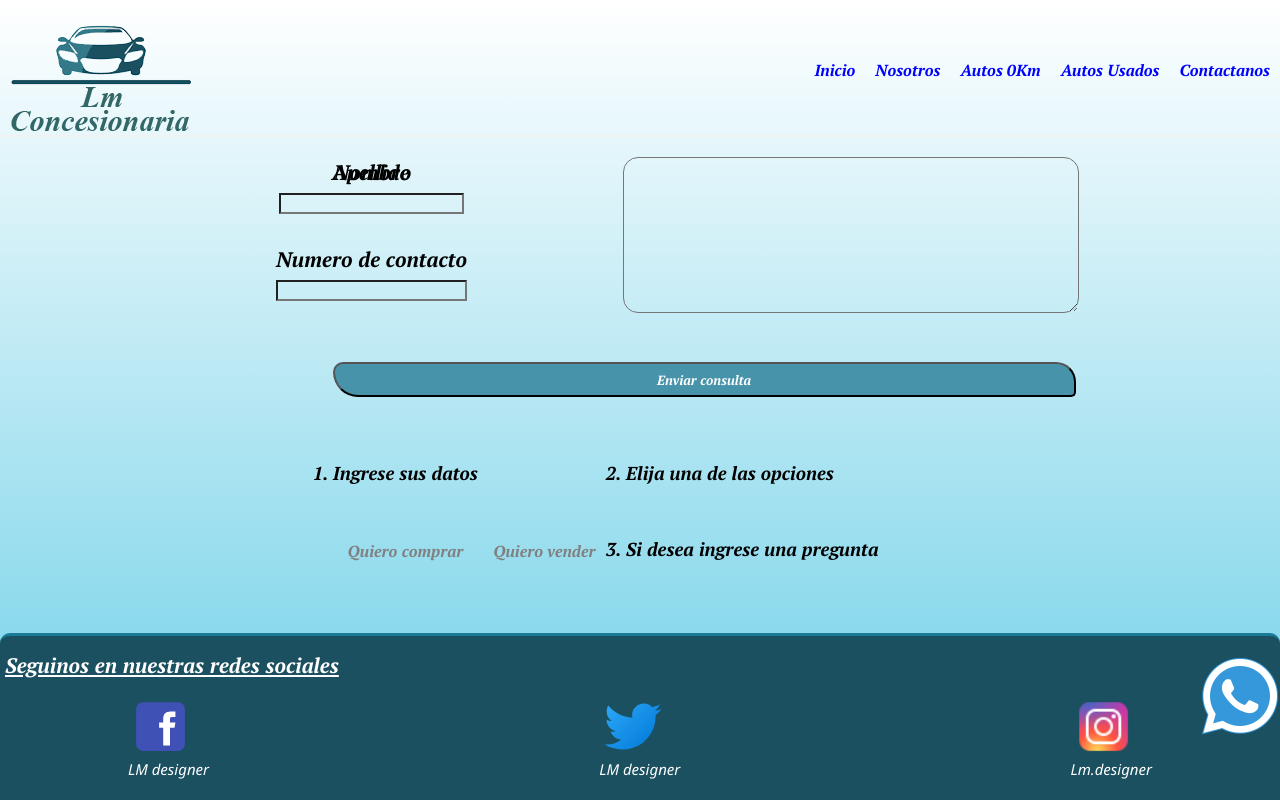
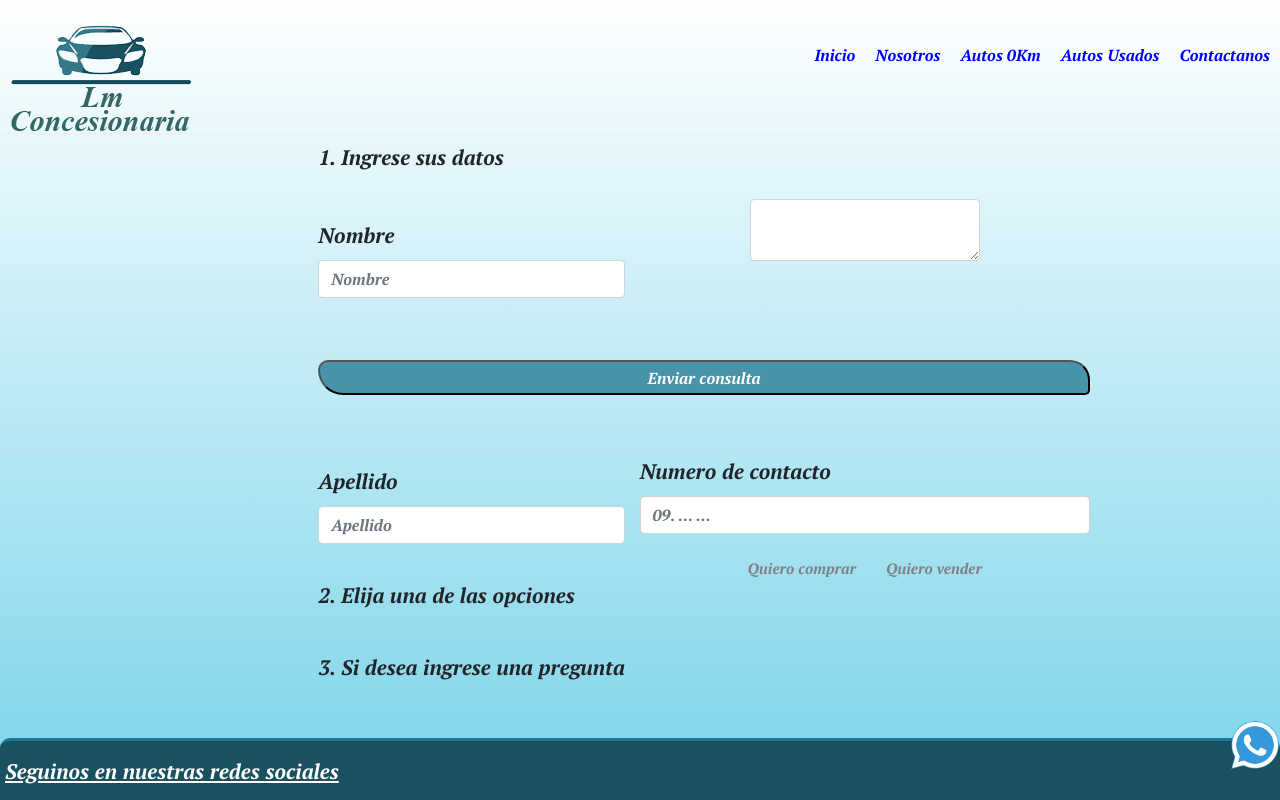
Before and after one commit to leandro3742/concesionaria_nueva, a React (Create React App) app: page /Contactanos in a window 1280 px wide. Shown: the top 800 px of the page. Built offline with nearby package versions, Linux system fonts and the light colour scheme.

Commit message:
agrego boostrap

```diff
--- a/public/index.html
+++ b/public/index.html
@@ -8,6 +8,7 @@
       name="description"
       content="Web site created using create-react-app"
     />
+    <link rel="stylesheet" href="https://cdn.jsdelivr.net/npm/bootstrap@4.6.0/dist/css/bootstrap.min.css" integrity="sha384-B0vP5xmATw1+K9KRQjQERJvTumQW0nPEzvF6L/Z6nronJ3oUOFUFpCjEUQouq2+l" crossorigin="anonymous">
     <title>Concesionaria</title>
   </head>
 
@@ -18,15 +19,8 @@
   <body>
     <noscript>You need to enable JavaScript to run this app.</noscript>
     <div id="root"></div>
-    <!--
-      This HTML file is a template.
-      If you open it directly in the browser, you will see an empty page.
-
-      You can add webfonts, meta tags, or analytics to this file.
-      The build step will place the bundled scripts into the <body> tag.
-
-      To begin the development, run `npm start` or `yarn start`.
-      To create a production bundle, use `npm run build` or `yarn build`.
-    -->
+    <!-- BOOSTRAP -->
+    <script src="https://code.jquery.com/jquery-3.5.1.slim.min.js" integrity="sha384-DfXdz2htPH0lsSSs5nCTpuj/zy4C+OGpamoFVy38MVBnE+IbbVYUew+OrCXaRkfj" crossorigin="anonymous"></script>
+    <script src="https://cdn.jsdelivr.net/npm/bootstrap@4.6.0/dist/js/bootstrap.bundle.min.js" integrity="sha384-Piv4xVNRyMGpqkS2by6br4gNJ7DXjqk09RmUpJ8jgGtD7zP9yug3goQfGII0yAns" crossorigin="anonymous"></script>
   </body>
 </html>
--- a/src/App.js
+++ b/src/App.js
@@ -7,6 +7,7 @@ import Nosotros from './Pages/Nosotros';
 import Autos0Km from './Pages/Autos0Km.js';
 import AutosUsados from './Pages/AutosUsados';
 import Contactanos from './Pages/Contactanos';
+
 function App() {
   return (
     <div className="App">
@@ -19,7 +20,7 @@ function App() {
             <Route exact path="/Autos_Usados" component={AutosUsados} />
             <Route exact path="/Contactanos" component={Contactanos} />
           </Switch>
-        </ Layout>
+        </Layout>
       </BrowserRouter>
     </div>
   );
--- a/src/Componentes/Contactanos.js
+++ b/src/Componentes/Contactanos.js
@@ -4,7 +4,7 @@ import './Styles/Contactanos.css';
 import swal from 'sweetalert';
 import { useState } from 'react/cjs/react.development';
 
-export default function ContactUs() {
+export default function Contactanos() {
 
   function sendEmail(e) {
     e.preventDefault();
@@ -43,38 +43,37 @@ export default function ContactUs() {
 
   }
   return (
-    // <div>
       <form className="formulario" onSubmit={sendEmail}>
         <input type="hidden" name="contact_number" />
-        <h3 className="pasos_a_seguir">1. Ingrese sus datos</h3>
-        <div className="container-form nombre">
+
+        <h3 style={{ fontSize: "21px" }} >1. Ingrese sus datos</h3>
+        <div>
           <label className="etiquetas primera">Nombre</label>
-          <input className="input" type="text" name="nombre_cliente" />
+          <input className="form-control" type="text" placeholder="Nombre" name="nombre_cliente" readonly></input>
         </div>
 
-        <div className="container-form nombre">
+        <div className="mt-3">
           <label className="etiquetas primera">Apellido</label>
-          <input className="input" type="text" name="nombre_cliente" />
+          <input className="form-control" type="text" placeholder="Apellido" name="apellido_cliente" readonly></input>
         </div>
 
-        <div className="container-form numero">
+        <div className="mt-3">
           <label className="etiquetas">Numero de contacto</label>
-          <input className="input" type="number" name="numero_cliente" />
+          <input className="form-control" type="text" placeholder="09. ... ..." name="numero_cliente" readonly></input>
         </div>
 
-        <h3 className="pasos_a_seguir">2. Elija una de las opciones</h3>
-        <div className="elegir_si_vender_o_comprar">
-          <h4 className={comprar} onClick={()=> elegir("comprar")}>Quiero comprar</h4>
-          <h4 className={vender} onClick={()=> elegir("vender")}>Quiero vender</h4>
+        <h3 style={{ fontSize: "21px" }} className="mt-4">2. Elija una de las opciones</h3>
+        <div className="d-flex justify-content-center">
+          <h4 style={{ fontSize: "15px" }} className={comprar} onClick={()=> elegir("comprar")}>Quiero comprar</h4>
+          <h4 style={{ fontSize: "15px" }} className={vender} onClick={()=> elegir("vender")}>Quiero vender</h4>
         </div>
 
-        <h3 className="pasos_a_seguir">3. Si desea ingrese una pregunta </h3>
+        <h3 style={{ fontSize: "21px" }} className="mt-4">3. Si desea ingrese una pregunta </h3>
         <div className="container-form descripcion">
-          <textarea className="descripcion" type="text" name="mensaje"  />
+          <textarea className="form-control" type="text" name="mensaje"/>
         </div>
 
         <input className="submit" type="submit" value="Enviar consulta" />
       </form>
-    // </div>
   );
 }
--- a/src/Componentes/layout.js
+++ b/src/Componentes/layout.js
@@ -12,7 +12,7 @@ function Layout(props) {
       <NavBar />
       {props.children}
       <a href="https://api.whatsapp.com/send?phone=59898361013" className="wpp">
-        <img className="logo_wpp" src={logo_wpp} style={{position: 'fixed', top: '82%', right: 0}}  alt=""/> {/* Hace que aparezca el logo de wpp de forma fija*/}
+        <img className="logo_wpp" src={logo_wpp} style={{position: 'fixed', top: '90%', right: 0, width: "50px"}}  alt=""/> {/* Hace que aparezca el logo de wpp de forma fija*/}
       </a>
       <Footer />
     </div>
--- a/src/Pages/Home.js
+++ b/src/Pages/Home.js
@@ -10,10 +10,6 @@ export default class Home extends React.Component {
                 <Link to="/Autos_0Km"  className="submenu uno"><span className="texto">Autos 0Km</span></Link>
                 <Link to="/Autos_usados" className="submenu dos"><span className="texto">Autos usados</span></Link>
                 <Link to="/Contactanos" className="submenu tres"><span className="texto">Contactanos</span></Link>
-
-                <div className="mapa">
-                    <span className="mapa-titulo">Donde nos puedes encontrar?</span>
-                </div>
             </div>
         );
     }
```
Also changed, not shown: 7 other files (tests, documents, lock files or other folders).
